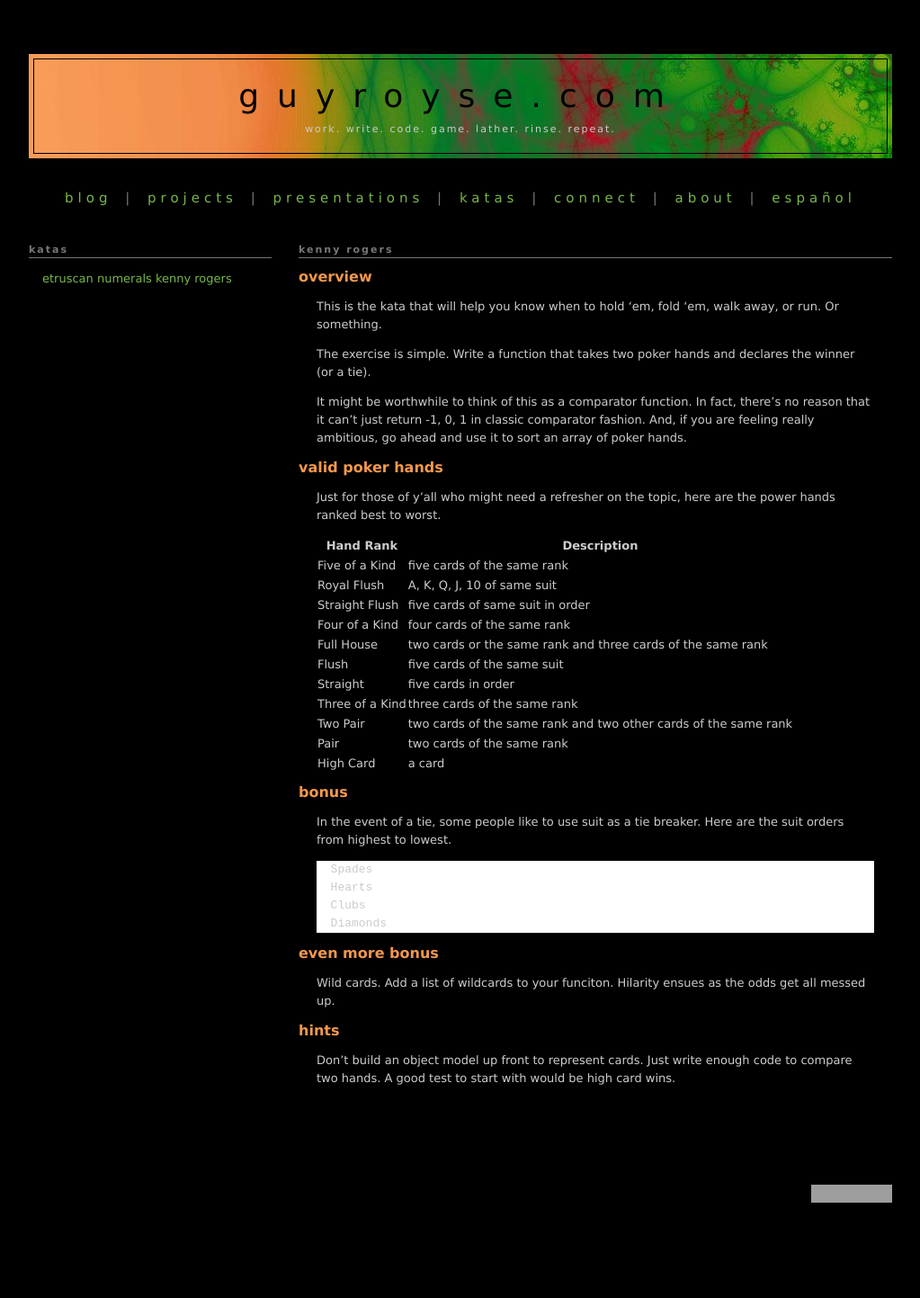
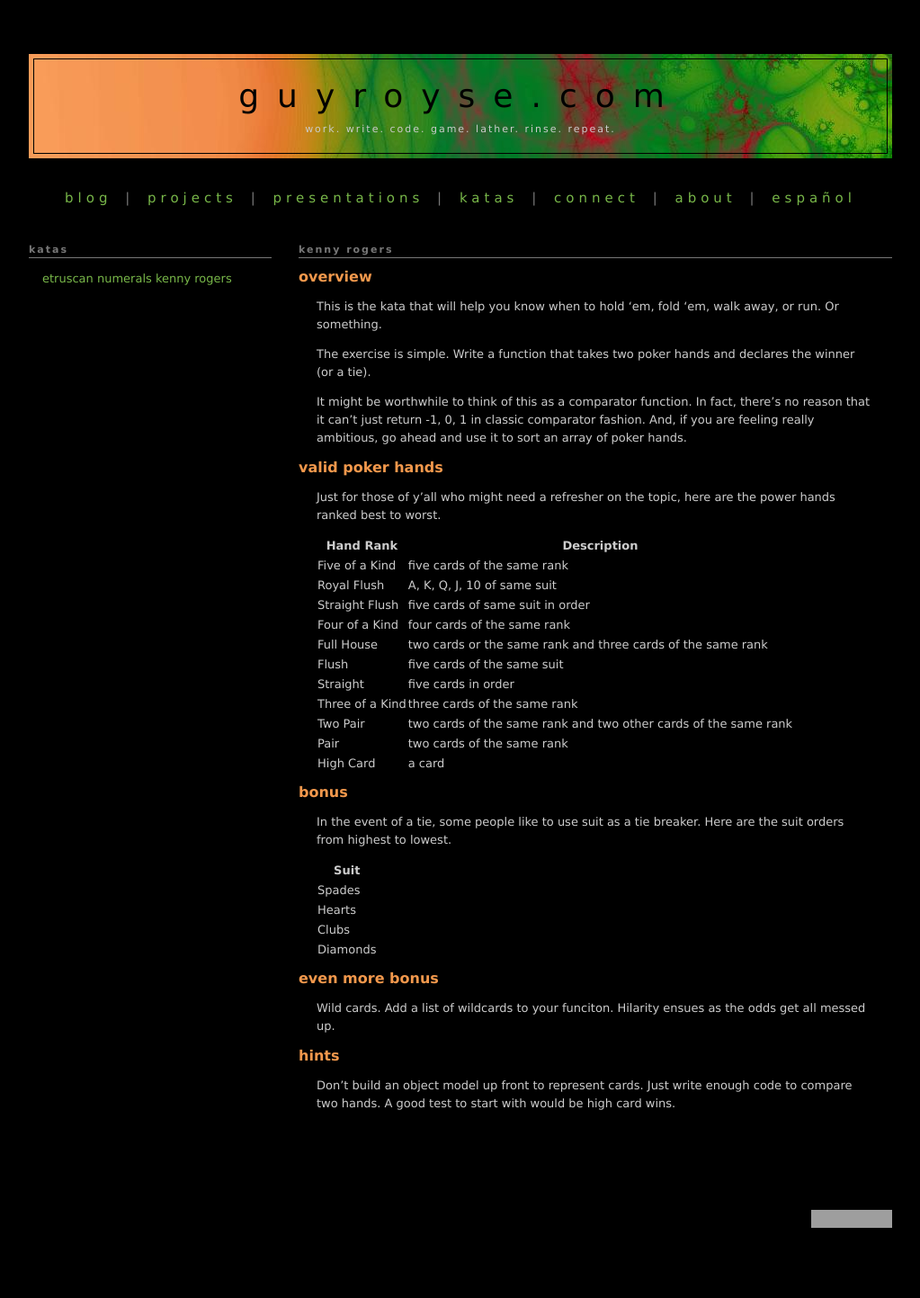
Before and after one commit to guyroyse/guyroyse.github.com, a Jekyll site: the page built from katas/kenny-rogers.markdown, in a window 1280 px wide. Shown: the whole page at 90% size, without its empty margins (128-1151 px from the left). Built offline with Jekyll 4.4.1, drawn with Linux system fonts in a browser that asks for light colours; Markdown is read by kramdown in place of the engine named in the settings; before the commit the page ends 1415 px from its top, so only the background shows below that; grey boxes are pictures that could not be loaded.

Commit message:
converted suits to a table

```diff
--- a/katas/kenny-rogers.markdown
+++ b/katas/kenny-rogers.markdown
@@ -41,10 +41,12 @@ power hands ranked best to worst.
 In the event of a tie, some people like to use suit as a tie breaker.  Here are
 the suit orders from highest to lowest.
 
-      Spades
-      Hearts
-      Clubs
-      Diamonds
+| Suit     |
+| -------- |
+| Spades   |
+| Hearts   |
+| Clubs    |
+| Diamonds |
 
 # Even More Bonus
 
```
